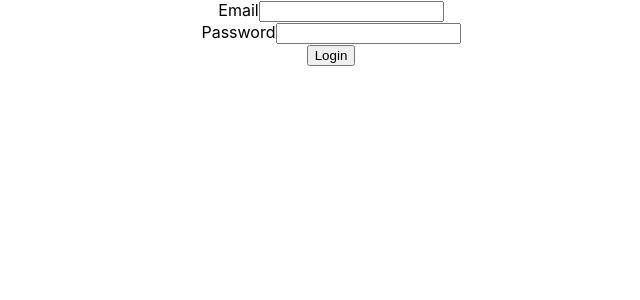
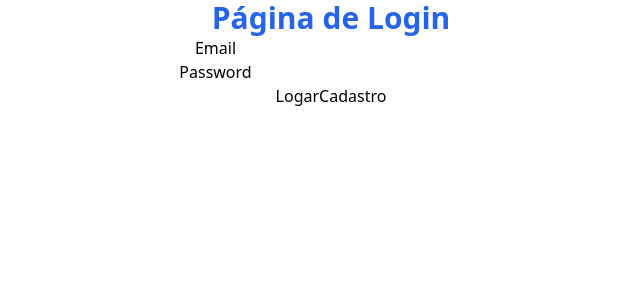
Before and after one commit to proffillipesilva/testgha, a React (Create React App) app: page / in a window 1280 px wide. Shown: the top 300 px of the page, without its empty margins (309-949 px from the left). Built offline with nearby package versions, Linux system fonts and the light colour scheme.

Commit message:
comitando cadastro

```diff
--- a/package.json
+++ b/package.json
@@ -39,5 +39,8 @@
       "last 1 firefox version",
       "last 1 safari version"
     ]
+  },
+  "devDependencies": {
+    "tailwindcss": "^3.4.19"
   }
 }
--- a/src/index.css
+++ b/src/index.css
@@ -1,13 +1,3 @@
-body {
-  margin: 0;
-  font-family: -apple-system, BlinkMacSystemFont, 'Segoe UI', 'Roboto', 'Oxygen',
-    'Ubuntu', 'Cantarell', 'Fira Sans', 'Droid Sans', 'Helvetica Neue',
-    sans-serif;
-  -webkit-font-smoothing: antialiased;
-  -moz-osx-font-smoothing: grayscale;
-}
-
-code {
-  font-family: source-code-pro, Menlo, Monaco, Consolas, 'Courier New',
-    monospace;
-}
+@tailwind base;
+@tailwind components;
+@tailwind utilities;
--- a/src/login/LoginPage.js
+++ b/src/login/LoginPage.js
@@ -5,7 +5,12 @@ import loginService from './services/loginService'
 import store from '../store/store'
 
 const LoginPage = props => {
-  const {setUser} = store()
+    // saber se o formulario eh cadastro ou login
+    const [ehCadastro, setEhCadastro] = React.useState(false)
+    // guardar os dados do formulário
+    const [form, setForm] = React.useState({ nome: '', email: '', password: '', imagem: '' })
+
+    const { setUser } = store()
     const navigate = useNavigate()
     const login = async (e) => {
         e.preventDefault(); // pra nao recarregar
@@ -20,18 +25,41 @@ const LoginPage = props => {
 
         navigate("/") // para ir pra rota home
     }
+
+    const handleChange = (e) => {
+        const { name, value } = e.target;
+        setForm({ ...form, [name]: value })
+    }
+
     return (
         <div>
+            <div className="text-3xl font-bold text-blue-600 ">Página de Login</div>
             <form>
-            <div>
+                <div className="">
                     <label htmlFor='email'>Email</label>
-                <input id="email"/>
+                    <input id="email" name='email' value={form.email} onChange={handleChange} />
                 </div>
                 <div>
                     <label htmlFor='password'>Password</label>
-                <input id="password"/>
+                    <input id="password" name='password' value={form.password} onChange={handleChange} />
                 </div>
-            <button onClick={login}>Login</button>
+                {ehCadastro ?
+                    <>
+                        <div className="">
+                            <label htmlFor='nome'>Nome</label>
+                            <input id="nome" name='nome' value={form.nome} onChange={handleChange} />
+                        </div>
+                        <div className="">
+                            <label htmlFor='imagem'>Imagem</label>
+                            <input id="imagem" name='imagem' value={form.imagem} onChange={handleChange} />
+                        </div>
+                        <button onClick={login}>Cadastrar</button>
+                        <button onClick={() => setEhCadastro(false)}>Login</button>
+                    </> : <>
+                        <button onClick={login}>Logar</button>
+                        <button onClick={() => setEhCadastro(true)}>Cadastro</button>
+                    </>
+                }
             </form>
         </div>
     )
--- /dev/null
+++ b/tailwind.config.js
@@ -0,0 +1,10 @@
+/** @type {import('tailwindcss').Config} */
+module.exports = {
+  content: [
+    "./src/**/*.{js,jsx,ts,tsx}",
+  ],
+  theme: {
+    extend: {},
+  },
+  plugins: [],
+}
```
Also changed, not shown: 1 other file (tests, documents, lock files or other folders). Lines whose indentation alone changed are shown as unchanged.
